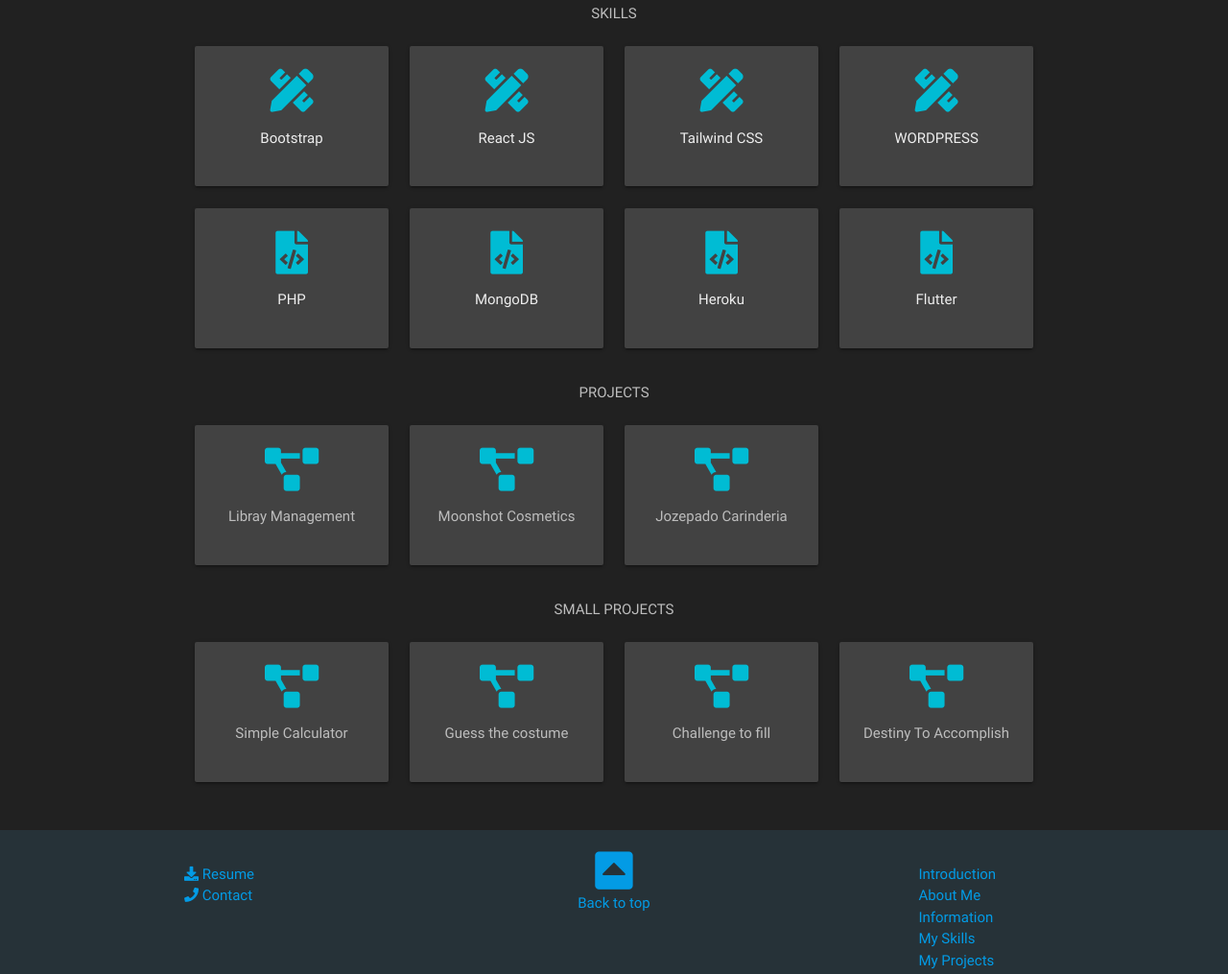
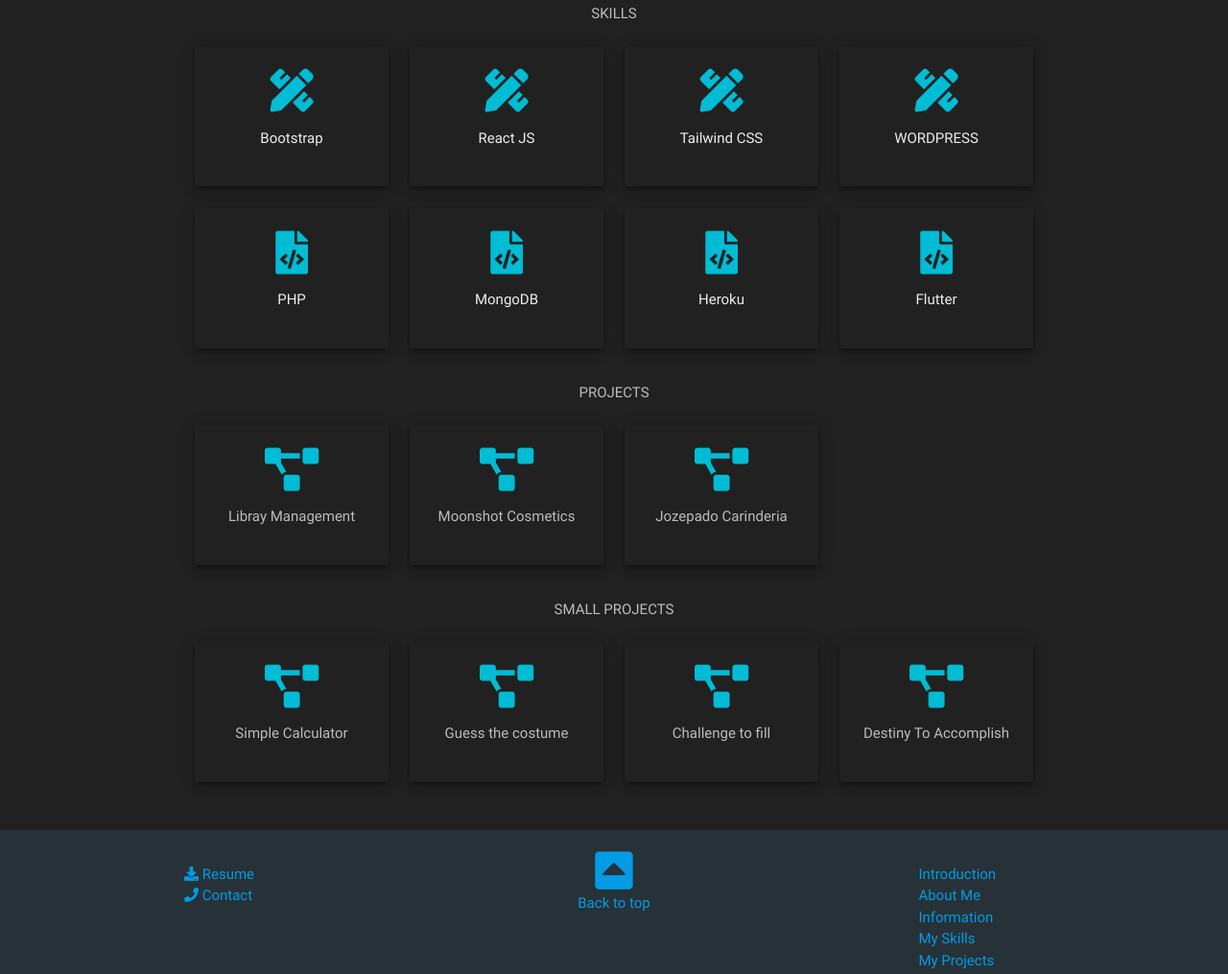
Before and after one commit to kimraepardz55/portfolio, a website: page index.html in a window 1280 px wide. Shown: the part 2786-3801 px from the top of the page at 96% size. Drawn offline with nearby package versions, Linux system fonts and the light colour scheme; a web font is replaced by a local one.

Commit message:
addded card event on skills sections

```diff
--- a/index.html
+++ b/index.html
@@ -397,7 +397,7 @@
                     <div class="row">
                            <div class="col l7 s12 m12">
                                   <div class="col s6 m6 l4">
-                                          <div class="card-panel transparent tooltipped" data-tooltip="Frontend: HTML5" data-position="top" data-delay="500">
+                                          <div class="card-panel transparent tooltipped cardskills" data-tooltip="Frontend: HTML5" data-position="top" data-delay="500">
                                                  <i class="fab fa-html5 fa-5x orange-text"></i>
 
                                                  <p class="main-text">HTML 5</p>
@@ -405,7 +405,7 @@
                                    </div>
 
                                    <div class="col s6 m6 l4">
-                                          <div class="card-panel transparent tooltipped" data-tooltip="Frontend: CSS3" data-position="top" data-delay="500">
+                                          <div class="card-panel transparent tooltipped cardskills" data-tooltip="Frontend: CSS3" data-position="top" data-delay="500">
 
                                                  <i class="fab fa-css3 fa-5x yellow-text"></i>
 
@@ -414,7 +414,7 @@
                                    </div>
 
                                    <div class="col s6 m6 l4">
-                                          <div class="card-panel transparent tooltipped" data-tooltip="Frontend: Sass" data-delay="500" data-position="top">
+                                          <div class="card-panel transparent tooltipped cardskills" data-tooltip="Frontend: Sass" data-delay="500" data-position="top">
 
                                                  <i class="fab fa-sass pink-text fa-5x"></i>
 
@@ -423,7 +423,7 @@
                                    </div>
 
                                    <div class="col s6 m6 l4">
-                                          <div class="card-panel transparent tooltipped" data-tooltip="Remote: Git" data-position="center" data-delay="500">
+                                          <div class="card-panel transparent tooltipped cardskills" data-tooltip="Remote: Git" data-position="center" data-delay="500">
 
                                                  <i class="fab fa-git fa-5x"></i>
 
@@ -432,7 +432,7 @@
                                    </div>
 
                                    <div class="col s6 m6 l4">
-                                          <div class="card-panel transparent tooltipped" data-position="top" data-tooltip="Graphic Design: Photoshop CS6" data-delay="500">
+                                          <div class="card-panel transparent tooltipped cardskills" data-position="top" data-tooltip="Graphic Design: Photoshop CS6" data-delay="500">
 
                                                  <i class="fab fa-adobe fa-5x blue-text"></i>
 
@@ -441,7 +441,7 @@
                                    </div>
 
                                    <div class="col s6 m6 l4">
-                                          <div class="card-panel transparent tooltipped" data-position="top" data-tooltip="Microsoft Word" data-delay="500">
+                                          <div class="card-panel transparent tooltipped cardskills" data-position="top" data-tooltip="Microsoft Word" data-delay="500">
 
                                                  <i class="fas fa-file-word fa-5x blue-text text-darken-4"></i>
 
@@ -450,7 +450,7 @@
                                    </div>
 
                                    <div class="col s6 m6 l4">
-                                          <div class="card-panel transparent tooltipped" data-position="top" data-tooltip="Microsoft Powerpoint" data-delay="500">
+                                          <div class="card-panel transparent tooltipped cardskills" data-position="top" data-tooltip="Microsoft Powerpoint" data-delay="500">
 
                                                  <i class="fas fa-file-powerpoint fa-5x yellow-text text-darken-4"></i>
 
@@ -459,7 +459,7 @@
                                    </div>
 
                                    <div class="col s6 m6 l4">
-                                          <div class="card-panel transparent tooltipped" data-position="top" data-tooltip="Web host: Netlify" data-delay="500">
+                                          <div class="card-panel transparent tooltipped cardskills" data-position="top" data-tooltip="Web host: Netlify" data-delay="500">
 
                                                  <i class="fas fa-window-restore fa-5x blue-text"></i>
 
@@ -468,7 +468,7 @@
                                    </div>
 
                                    <div class="col s6 m6 l4">
-                                          <div class="card-panel transparent tooltipped" data-position="top" data-tooltip="Frontend: Materialize CSS" data-delay="500">
+                                          <div class="card-panel transparent tooltipped cardskills" data-position="top" data-tooltip="Frontend: Materialize CSS" data-delay="500">
 
                                                  <i class="fab fa-phoenix-framework fa-5x pink-text"></i>
 
@@ -619,56 +619,56 @@
                         <p class="main-text grey-text text-lighten-1">SKILLS</p>
 
                         <div class="col s6 m4 l3">
-                               <div class="card-panel grey darken-3">
+                               <div class="card-panel transparent z-depth-3 cardsoon">
                                       <i class="fas fa-pencil-ruler fa-3x cyan-text"></i>
                                       <p class="main-text grey-text text-lighten-3">Bootstrap</p>
                                </div>
                         </div>
 
                         <div class="col s6 m4 l3">
-                               <div class="card-panel grey darken-3">
+                               <div class="card-panel transparent z-depth-3 cardsoon">
                                       <i class="fas fa-pencil-ruler fa-3x cyan-text"></i>
                                       <p class="main-text grey-text text-lighten-3">React JS</p>
                                </div>
                         </div>
 
                         <div class="col s6 m4 l3">
-                            <div class="card-panel grey darken-3">
+                            <div class="card-panel transparent z-depth-3 cardsoon">
                                    <i class="fas fa-pencil-ruler fa-3x cyan-text"></i>
                                    <p class="main-text grey-text text-lighten-3">Tailwind CSS</p>
                             </div>
                         </div>
 
                         <div class="col s6 m4 l3">
-                            <div class="card-panel grey darken-3">
+                            <div class="card-panel transparent z-depth-3 cardsoon">
                                    <i class="fas fa-pencil-ruler fa-3x cyan-text"></i>
                                    <p class="main-text grey-text text-lighten-3">WORDPRESS</p>
                             </div>
                         </div>
 
                         <div class="col s6 m4 l3">
-                            <div class="card-panel grey darken-3">
+                            <div class="card-panel transparent z-depth-3 cardsoon">
                                    <i class="fas fa-file-code fa-3x cyan-text"></i>
                                    <p class="main-text grey-text text-lighten-3">PHP</p>
                             </div>
                         </div>
 
                         <div class="col s6 m4 l3">
-                            <div class="card-panel grey darken-3">
+                            <div class="card-panel transparent z-depth-3 cardsoon">
                                    <i class="fas fa-file-code fa-3x cyan-text"></i>
                                    <p class="main-text grey-text text-lighten-3">MongoDB</p>
                             </div>
                         </div>
 
                         <div class="col s6 m4 l3">
-                            <div class="card-panel grey darken-3">
+                            <div class="card-panel transparent z-depth-3 cardsoon">
                                    <i class="fas fa-file-code fa-3x cyan-text"></i>
                                    <p class="main-text grey-text text-lighten-3">Heroku</p>
                             </div>
                         </div>
 
                         <div class="col s6 m4 l3">
-                            <div class="card-panel grey darken-3">
+                            <div class="card-panel transparent z-depth-3 cardsoon">
                                    <i class="fas fa-file-code fa-3x cyan-text"></i>
                                    <p class="main-text grey-text text-lighten-3">Flutter</p>
                             </div>
@@ -679,21 +679,21 @@
                         <p class="main-text grey-text text-lighten-1">PROJECTS</p>
 
                         <div class="col s6 m4 l3">
-                               <div class="card-panel grey darken-3">
+                               <div class="card-panel transparent z-depth-3">
                                       <i class="fas fa-project-diagram cyan-text fa-3x"></i>
                                       <p class="main-text grey-text text-lighten-1">Libray Management</p>
                                </div>
                         </div>
 
                         <div class="col s6 m4 l3">
-                            <div class="card-panel grey darken-3">
+                            <div class="card-panel transparent z-depth-3">
                                    <i class="fas fa-project-diagram cyan-text fa-3x"></i>
                                    <p class="main-text grey-text text-lighten-1">Moonshot Cosmetics</p>
                             </div>
                         </div>
 
                         <div class="col s6 m4 l3">
-                            <div class="card-panel grey darken-3">
+                            <div class="card-panel transparent z-depth-3">
                                    <i class="fas fa-project-diagram cyan-text fa-3x"></i>
                                    <p class="main-text grey-text text-lighten-1">Jozepado Carinderia</p>
                             </div>
@@ -704,28 +704,28 @@
                      <p class="main-text grey-text text-lighten-1">SMALL PROJECTS</p>
 
                      <div class="col s6 m4 l3">
-                            <div class="card-panel grey darken-3">
+                            <div class="card-panel transparent z-depth-3">
                                    <i class="fas fa-project-diagram cyan-text fa-3x"></i>
                                    <p class="main-text grey-text text-lighten-1">Simple Calculator</p>
                             </div>
                      </div>
 
                      <div class="col s6 m4 l3">
-                         <div class="card-panel grey darken-3">
+                         <div class="card-panel transparent z-depth-3">
                                 <i class="fas fa-project-diagram cyan-text fa-3x"></i>
                                 <p class="main-text grey-text text-lighten-1">Guess the costume</p>
                          </div>
                      </div>
 
                      <div class="col s6 m4 l3">
-                         <div class="card-panel grey darken-3">
+                         <div class="card-panel transparent z-depth-3">
                                 <i class="fas fa-project-diagram cyan-text fa-3x"></i>
                                 <p class="main-text grey-text text-lighten-1">Challenge to fill</p>
                          </div>
                      </div>
 
                      <div class="col s6 m4 l3">
-                            <div class="card-panel grey darken-3">
+                            <div class="card-panel transparent z-depth-3">
                                    <i class="fas fa-project-diagram cyan-text fa-3x"></i>
                                    <p class="main-text grey-text text-lighten-1">Destiny To Accomplish</p>
                             </div>
@@ -941,6 +941,8 @@
           <script type="text/javascript" src="https://code.jquery.com/jquery-3.2.1.min.js"></script>
           <script type="text/javascript" src="../dist/js/materialize.min.js"></script>
 
+          <script src="dist/js/index.js"></script>
+
           <script>
 
                     $(document).ready(function(){
```
